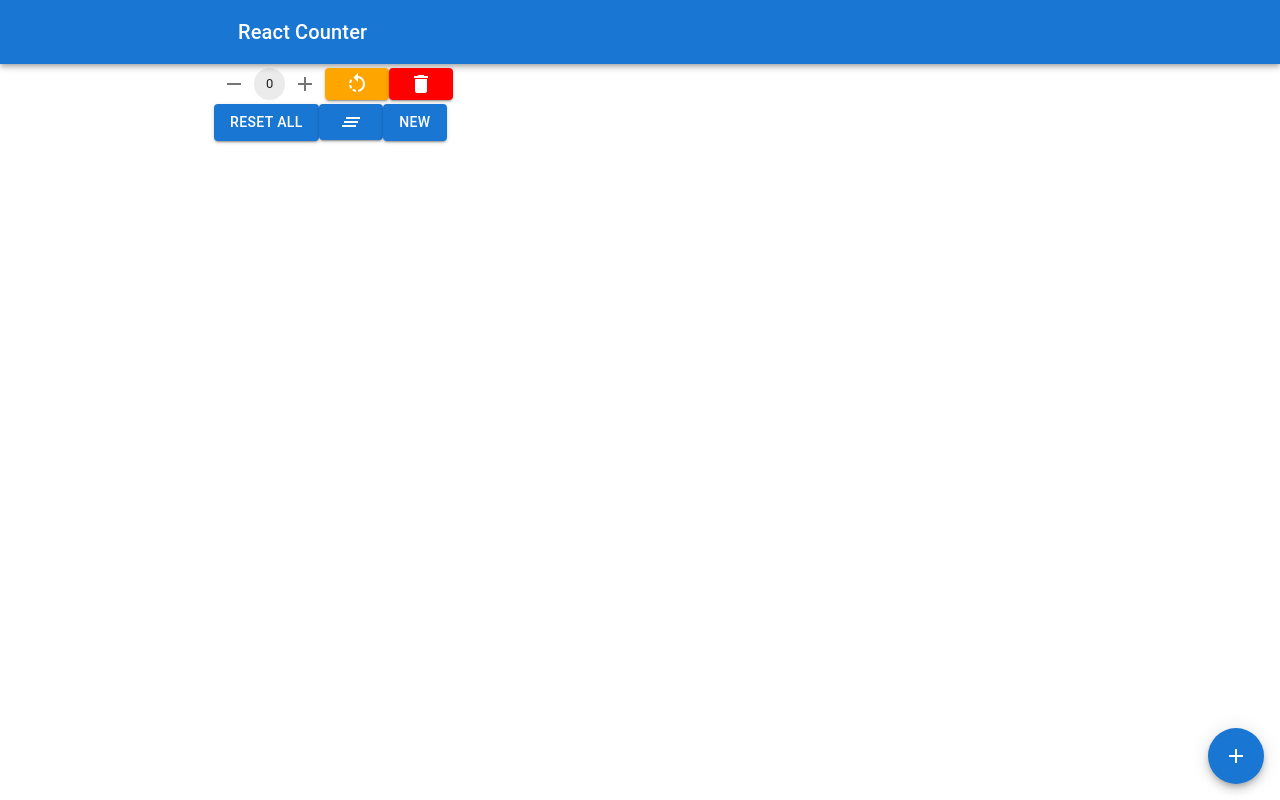
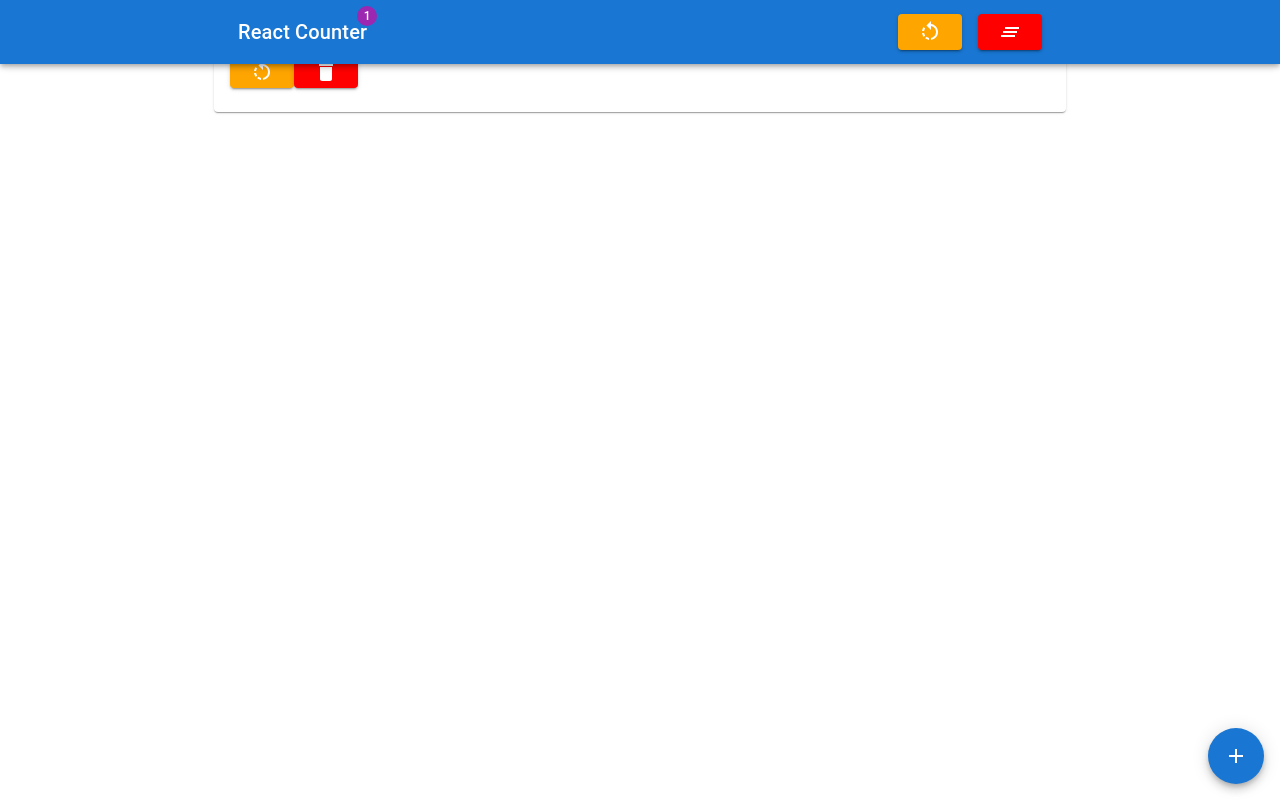
Before and after one commit to zana-a/react_counter, a React (Create React App) app: page / in a window 1280 px wide. Built offline with nearby package versions, Linux system fonts and the light colour scheme.

Commit message:
add style to counter component

```diff
--- a/src/components/app.jsx
+++ b/src/components/app.jsx
@@ -75,13 +75,14 @@ class App extends Component {
     return (
       <div>
         <CssBaseline />
-        <Navbar />
+        <Navbar
+          onResetAll={this.handleResetAll}
+          onDeleteAll={this.handleDeleteAll}
+          data={this.state}
+        />
         <Container maxWidth="md">
           <Counters
-            onNew={this.handleNew}
-            onResetAll={this.handleResetAll}
             onReset={this.handleReset}
-            onDeleteAll={this.handleDeleteAll}
             onDelete={this.handleDelete}
             onIncrement={this.handleIncrement}
             onDecrement={this.handleDecrement}
--- a/src/components/counter.jsx
+++ b/src/components/counter.jsx
@@ -1,20 +1,34 @@
 import React, { Component } from "react";
-import { Button, IconButton, Chip } from "@mui/material";
+
+import {
+  Button,
+  IconButton,
+  Chip,
+  Card,
+  CardContent,
+  Stack,
+  Box,
+} from "@mui/material";
+
 import { Add, Remove, Delete, RotateLeft } from "@mui/icons-material";
 
 class Counter extends Component {
-  render() {
+  render = () => {
     const { data, onIncrement, onDecrement, onReset, onDelete } = this.props;
-
+    const labelColor = data.value === 0 ? "default" : "primary";
     return (
-      <div>
+      <Card>
+        <CardContent>
+          <Box>
+            <Chip label={data.value} color={labelColor} />
             <IconButton variant="contained" onClick={() => onDecrement(data)}>
               <Remove />
             </IconButton>
-        <Chip label={data.value} />
             <IconButton variant="contained" onClick={() => onIncrement(data)}>
               <Add />
             </IconButton>
+          </Box>
+          <Box>
             <Button
               size="small"
               variant="contained"
@@ -31,9 +45,11 @@ class Counter extends Component {
             >
               <Delete />
             </Button>
-      </div>
+          </Box>
+        </CardContent>
+      </Card>
     );
-  }
+  };
 }
 
 export default Counter;
--- a/src/components/counters.jsx
+++ b/src/components/counters.jsx
@@ -1,23 +1,13 @@
 import React, { Component } from "react";
 import Counter from "./counter";
-import { Button } from "@mui/material";
-import { ClearAll } from "@mui/icons-material";
+import { Stack } from "@mui/material";
 
 class Counters extends Component {
   render = () => {
-    const {
-      onIncrement,
-      onDecrement,
-      onReset,
-      onDelete,
-      onResetAll,
-      onDeleteAll,
-      onNew,
-      data,
-    } = this.props;
+    const { onIncrement, onDecrement, onReset, onDelete, data } = this.props;
 
     return (
-      <main className="container">
+      <Stack spacing={2}>
         {data.counters.map((counter) => (
           <Counter
             key={counter.id}
@@ -28,16 +18,7 @@ class Counters extends Component {
             onDelete={onDelete}
           />
         ))}
-        <Button variant="contained" onClick={() => onResetAll()}>
-          Reset All
-        </Button>
-        <Button variant="contained" onClick={() => onDeleteAll()}>
-          <ClearAll />
-        </Button>
-        <Button variant="contained" onClick={() => onNew()}>
-          New
-        </Button>
-      </main>
+      </Stack>
     );
   };
 }
--- a/src/components/navbar.jsx
+++ b/src/components/navbar.jsx
@@ -1,29 +1,50 @@
+import React, { Component } from "react";
 import {
   AppBar,
   Typography,
   Toolbar,
   Box,
-  IconButton,
+  Badge,
   Button,
   Container,
 } from "@mui/material";
 
-import React from "react";
+import { ClearAll, RotateLeft } from "@mui/icons-material";
 
-function Navbar() {
+class Navbar extends Component {
+  render = () => {
+    const { onResetAll, onDeleteAll, data } = this.props;
     return (
       <Box>
-      <AppBar position="static">
+        <AppBar position="fixed">
           <Container maxWidth="md">
             <Toolbar>
+              <Box flex={1}>
+                <Badge badgeContent={data.counters.length} color="secondary">
                   <Typography variant="h6" component="div">
                     React Counter
                   </Typography>
+                </Badge>
+              </Box>
+              <Button
+                variant="contained"
+                style={{ backgroundColor: "orange", marginRight: "1rem" }}
+                onClick={() => onResetAll()}
+              >
+                <RotateLeft />
+              </Button>
+              <Button
+                variant="contained"
+                style={{ backgroundColor: "red" }}
+                onClick={() => onDeleteAll()}
+              >
+                <ClearAll />
+              </Button>
             </Toolbar>
           </Container>
         </AppBar>
       </Box>
     );
+  };
 }
-
 export default Navbar;
```
Lines whose indentation alone changed are shown as unchanged.
